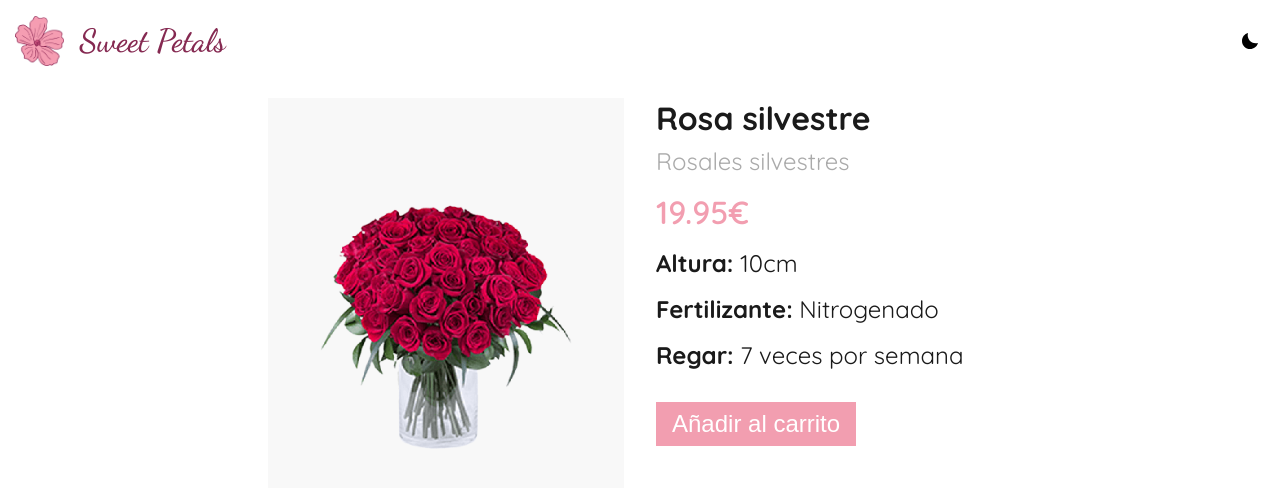
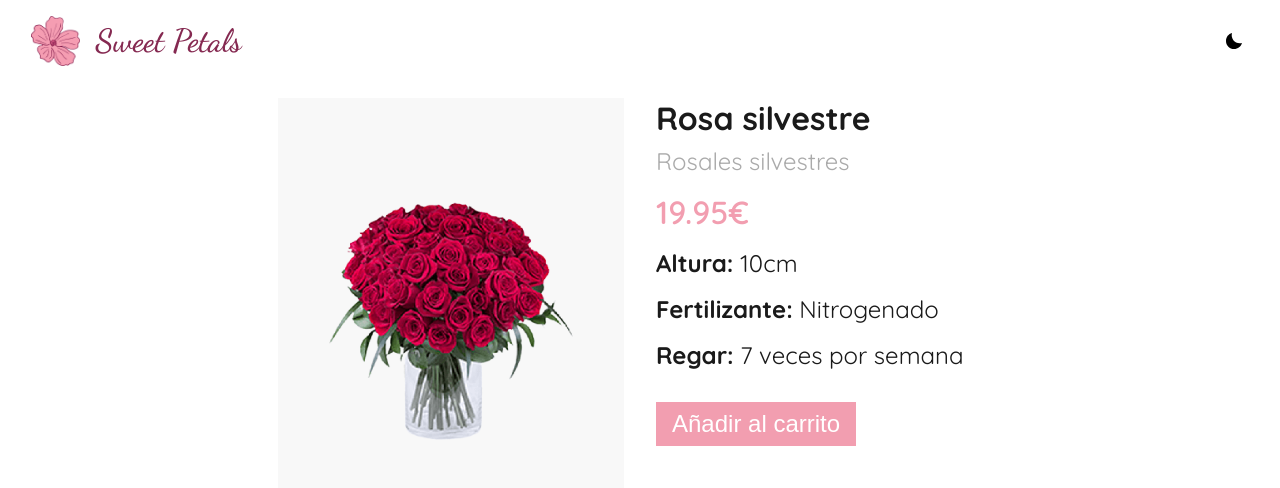
Before and after one commit to Endikaorve/sweet-petals, a Next.js app: page /details/1 in a window 1280 px wide. Shown: the top 488 px of the page. Built offline with nearby package versions, Linux system fonts and the light colour scheme.

Commit message:
Refactor: Añade el Container a la página de detalles

```diff
--- a/pages/details/[id].tsx
+++ b/pages/details/[id].tsx
@@ -3,6 +3,7 @@ import styles from "styles/pages/Details.module.css";
 import { NextPage } from "next";
 import Head from "next/head";
 
+import Container from "components/ui/objects/Container/Container";
 import Header from "components/common/Header/Header";
 
 import { Flower } from "interfaces/interfaces";
@@ -20,9 +21,10 @@ const Details: NextPage = ({ flower }: any) => {
         <link rel="icon" href="/favicon.ico" />
       </Head>
 
+      <Container>
         <Header />
 
-      <main className={styles.pageContainer}>
+        <div className={styles.detailsContainer}>
           <section className={styles.imageWrapper}>
             <img
               className={styles.image}
@@ -44,9 +46,12 @@ const Details: NextPage = ({ flower }: any) => {
             <p className={styles.wateringsPerWeek}>
               <b>Regar:</b> {flower.wateringsPerWeek} veces por semana
             </p>
-          <button className={styles.addToCartButton}>Añadir al carrito</button>
+            <button className={styles.addToCartButton}>
+              Añadir al carrito
+            </button>
           </section>
-      </main>
+        </div>
+      </Container>
     </>
   );
 };
--- a/styles/pages/Details.module.css
+++ b/styles/pages/Details.module.css
@@ -1,6 +1,4 @@
-.pageContainer {
-  max-width: var(--container-max-width);
-  margin: 0 auto;
+.detailsContainer {
   display: flex;
 }
 
```
Lines whose indentation alone changed are shown as unchanged.
